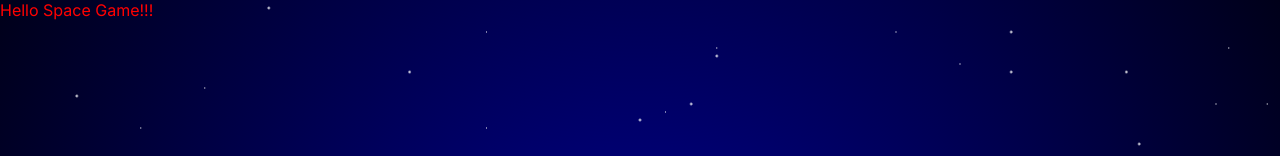
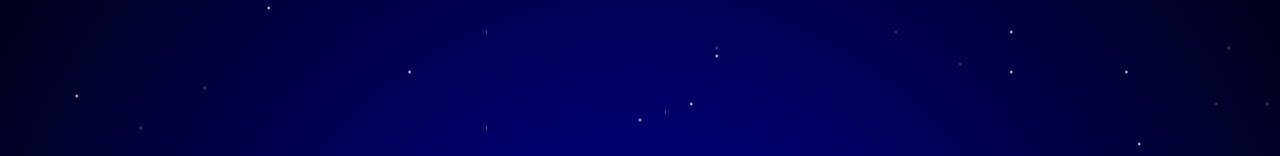
Before and after one commit to franco-ortega/space-game, a Next.js app: page / in a window 1280 px wide. Shown: the top 156 px of the page. Built offline with nearby package versions, Linux system fonts and the light colour scheme.

Commit message:
remove filler copy

```diff
--- a/app/page.tsx
+++ b/app/page.tsx
@@ -1,5 +1,5 @@
 import styles from './page.module.css';
 
 export default function Home() {
-  return <main>Hello Space Game!!!</main>;
+  return <main></main>;
 }
```
